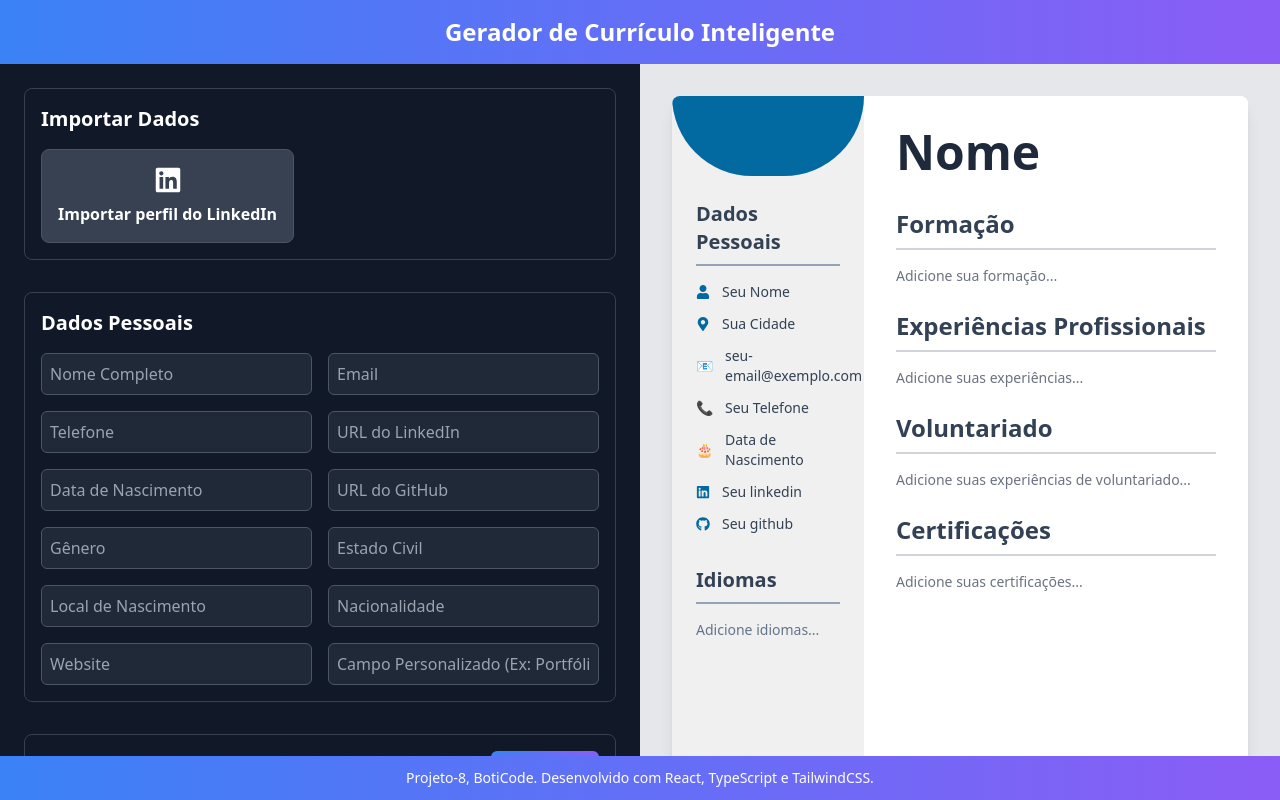
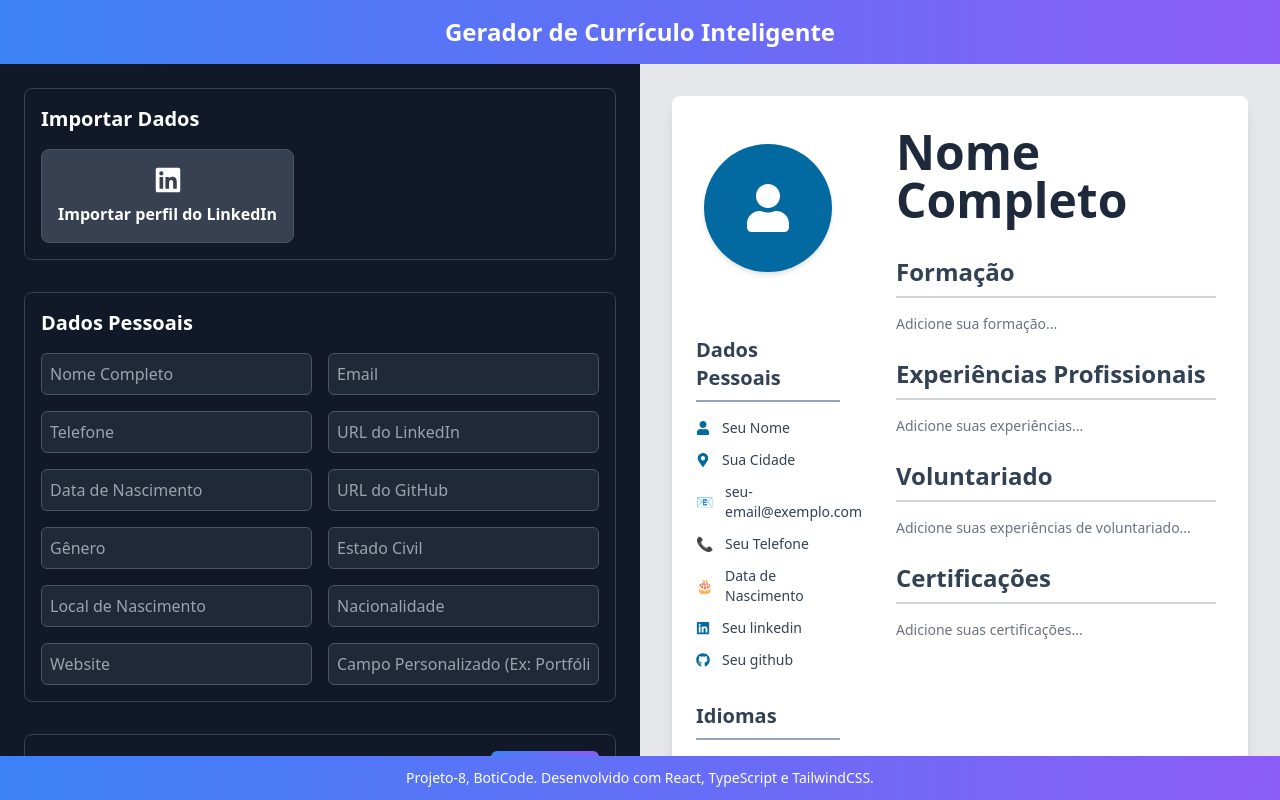
Before and after one commit to rayssalvex/Projeto_8, a React (Vite) app: page / in a window 1280 px wide. Built offline with nearby package versions, Linux system fonts and the light colour scheme.

Commit message:
Redesign sidebar layout and add profile photo
Refactored the sidebar in Preview.tsx to include a profile photo section and improved layout with centered content and padding adjustments. Updated section paddings and replaced the main name placeholder with 'Nome Completo' for clarity.

```diff
--- a/src/components/Preview.tsx
+++ b/src/components/Preview.tsx
@@ -14,12 +14,14 @@ const Preview: React.FC<Props> = ({ data }) => {
     <div className="bg-gray-200 p-8 font-sans print:p-0 print:bg-white">
       <div className="w-full max-w-4xl mx-auto bg-white shadow-lg flex min-h-[29.7cm] rounded-lg overflow-hidden">
 
-        {/* Coluna Esquerda (Sidebar) com o novo estilo */}
-        <aside className="w-1/3 bg-cream text-slate-700 p-6 relative">
-          {/* Topo curvo azul */}
-          <div className="absolute top-0 left-0 right-0 h-20 bg-sky-700 rounded-b-[100px]"></div>
-
-          <section className="mt-20">
+        {/* Coluna Esquerda (Sidebar), introduzido todas as informações do formulário inserido e foto de perfil*/}
+        <aside className="w-1/3 text-slate-700 relative flex flex-col items-center pb-6 pt-12">
+          {/* Foto de Perfil */}
+          <div className="relative z-20 w-32 h-32 rounded-full bg-sky-700 flex items-center justify-center overflow-hidden mb-8 shadow-md">
+          <FaUser className="text-white text-5xl" />
+          </div>
+          {/* Dados Pessoais */}
+          <section className="mt-8 px-6 w-full">
             <h2 className="text-xl font-semibold border-b-2 border-slate-400 pb-2">Dados Pessoais</h2>
             <ul className="mt-4 space-y-3 text-sm">
               <li className="flex items-center"><FaUser className="mr-3 text-sky-700" /><span>{personalInfo.name || 'Seu Nome'}</span></li>
@@ -36,8 +38,8 @@ const Preview: React.FC<Props> = ({ data }) => {
               {personalInfo.customField && <li className="flex items-center"><FaPlus className="mr-3 text-sky-700" /><span>{personalInfo.customField}</span></li>}
             </ul>
           </section>
-
-          <section className="mt-8">
+          {/* Idiomas */}
+          <section className="mt-8 px-6 w-full">
             <h2 className="text-xl font-semibold border-b-2 border-slate-400 pb-2">Idiomas</h2>
             <ul className="mt-4 space-y-2 text-sm">
               {languages.length > 0 ? (
@@ -47,14 +49,11 @@ const Preview: React.FC<Props> = ({ data }) => {
               )}
             </ul>
           </section>
-
-          {/* Rodapé curvo azul */}
-          <div className="absolute inset-x-0 bottom-0 h-10 bg-sky-700 rounded-t-[100px]"></div>
         </aside>
 
         {/* Coluna Direita (Conteúdo Principal) */}
         <main className="w-2/3 flex-grow p-8 text-gray-700 bg-white">
-          <h1 className="text-5xl font-bold text-slate-800 mb-8">{personalInfo.name || 'Nome'}</h1>
+          <h1 className="text-5xl font-bold text-slate-800 mb-8">{personalInfo.name || 'Nome Completo'}</h1>
 
           <section className="mb-6">
             <h2 className="text-2xl font-bold text-slate-700 border-b-2 border-gray-300 pb-2 mb-4">Formação</h2>
```
